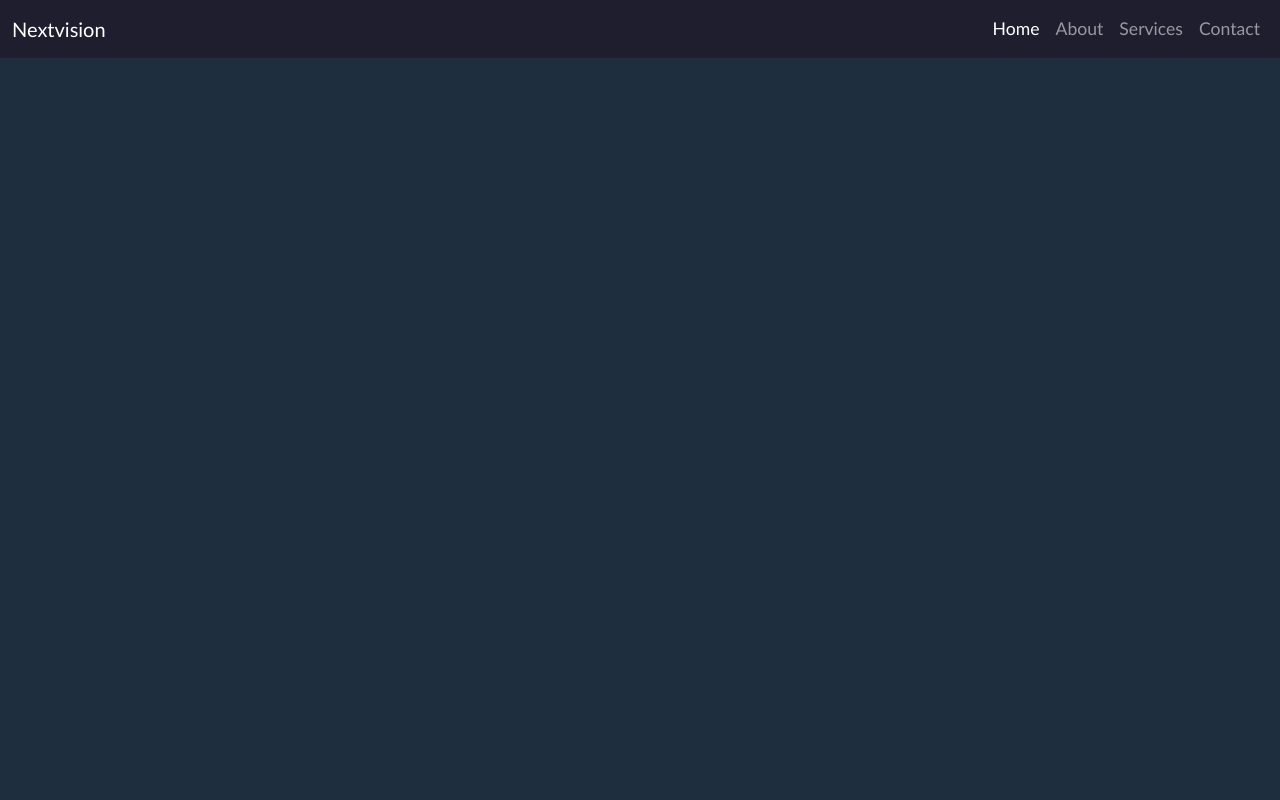
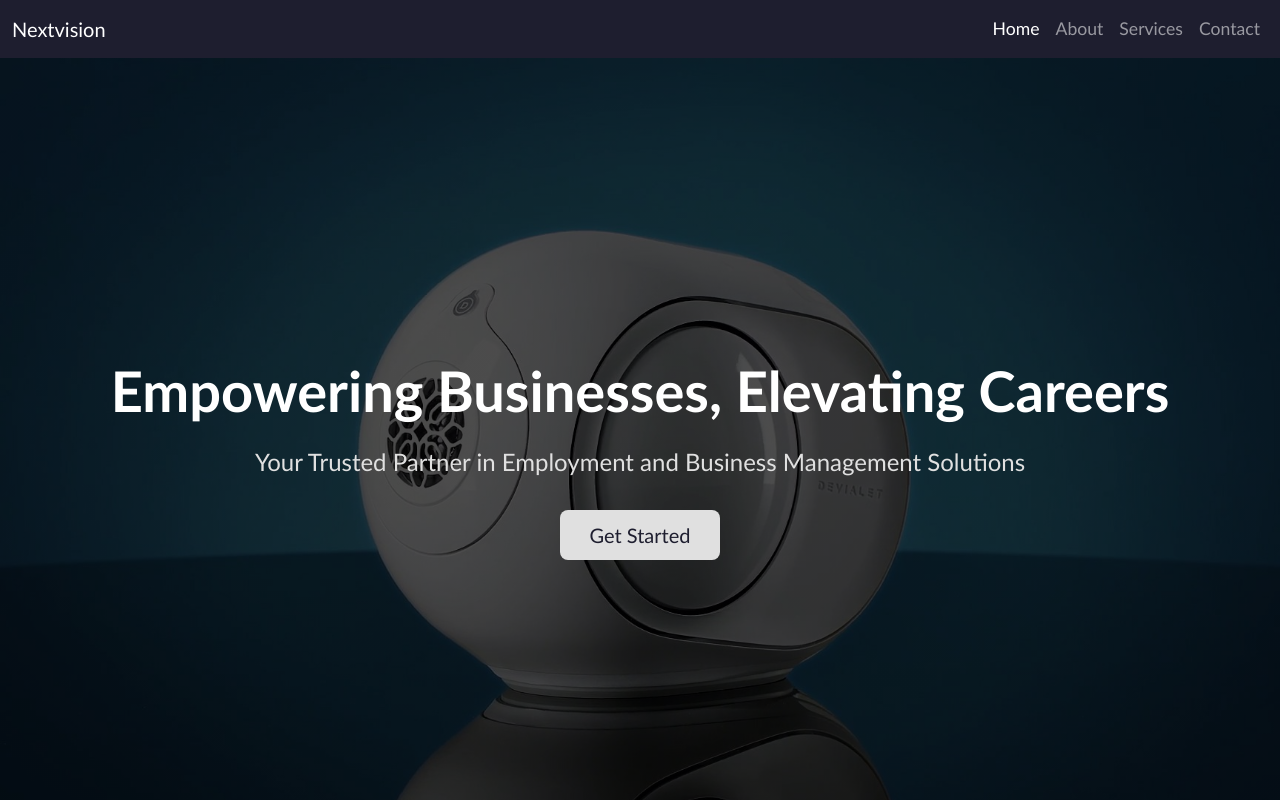
Before and after one commit to Himesh-Kukadiya/Nextvision-Management, a React (Vite) app: page / in a window 1280 px wide. Built offline with nearby package versions, Linux system fonts and the light colour scheme.

Commit message:
Complete Home Component

```diff
--- a/src/App.css
+++ b/src/App.css
@@ -24,3 +24,62 @@ body, html {
 .nav-link:hover {
     color: #fff;
 }
+
+/* Hero Section */
+.hero-section {
+    height: 100vh;
+    width: 100vw;
+    background: linear-gradient(rgba(0, 0, 0, 0.7), rgba(0, 0, 0, 0.7)),
+                url('./assets/Home/home.jpg') no-repeat center center/cover;
+    display: flex;
+    align-items: center;
+    justify-content: center;
+    overflow: hidden;
+}
+
+.hero-section h1, .hero-section p, .hero-section .btn {
+    opacity: 0;
+    transform: translateY(20px);
+    animation: fadeInUp 1s ease-out forwards;
+}
+
+.hero-section h1 {
+    font-size: 3.5rem;
+    font-weight: 700;
+    margin-bottom: 20px;
+    color: #ffffff;
+    animation-delay: 0.3s;
+}
+
+.hero-section p {
+    font-size: 1.5rem;
+    margin-bottom: 30px;
+    color: #e0e0e0;
+    animation-delay: 0.6s;
+}
+
+.hero-section .btn {
+    padding: 10px 30px;
+    background-color: #e0e0e0;
+    border: none;
+    transition: background-color 0.3s ease;
+    color: #1e1e2f;
+    animation-delay: 0.9s;
+}
+
+.hero-section .btn:hover {
+    background-color: #ffffff;
+    color: #2e2e3f;
+}
+
+
+@keyframes fadeInUp {
+    0% {
+        opacity: 0;
+        transform: translateY(20px);
+    }
+    100% {
+        opacity: 1;
+        transform: translateY(0);
+    }
+}
--- a/src/App.jsx
+++ b/src/App.jsx
@@ -1,12 +1,14 @@
 import Navbar from './Components/Navbar'
 
 import './App.css'
+import Home from './Components/Home'
 
 function App() {
 
   return (
     <>
       <Navbar />
+      <Home />
     </>
   )
 }
--- /dev/null
+++ b/src/Components/Home.jsx
@@ -0,0 +1,18 @@
+import {homeData} from "../Scripts/index"
+
+
+const Home = () => {
+    return (
+        <>
+            <section id="home" className="hero-section d-flex align-items-center justify-content-center">
+                <div className="text-center text-white">
+                    <h1 className="display-4">{homeData.title}</h1>
+                    <p className="lead">{homeData.desc}</p>
+                    <a href="#" className="btn btn-primary btn-lg">Get Started</a>
+                </div>
+            </section>
+        </>
+    )
+}
+
+export default Home
--- a/src/Scripts/index.js
+++ b/src/Scripts/index.js
@@ -22,7 +22,14 @@ const menuList = [
     },
 ]
 
+const homeData = {
+    title: "Empowering Businesses, Elevating Careers",
+    desc: "Your Trusted Partner in Employment and Business Management Solutions"
+}
+
+
 export {
     menuList,
+    homeData,
 
 }
```
Also changed, not shown: src/assets/Home/home.jpg (added).
